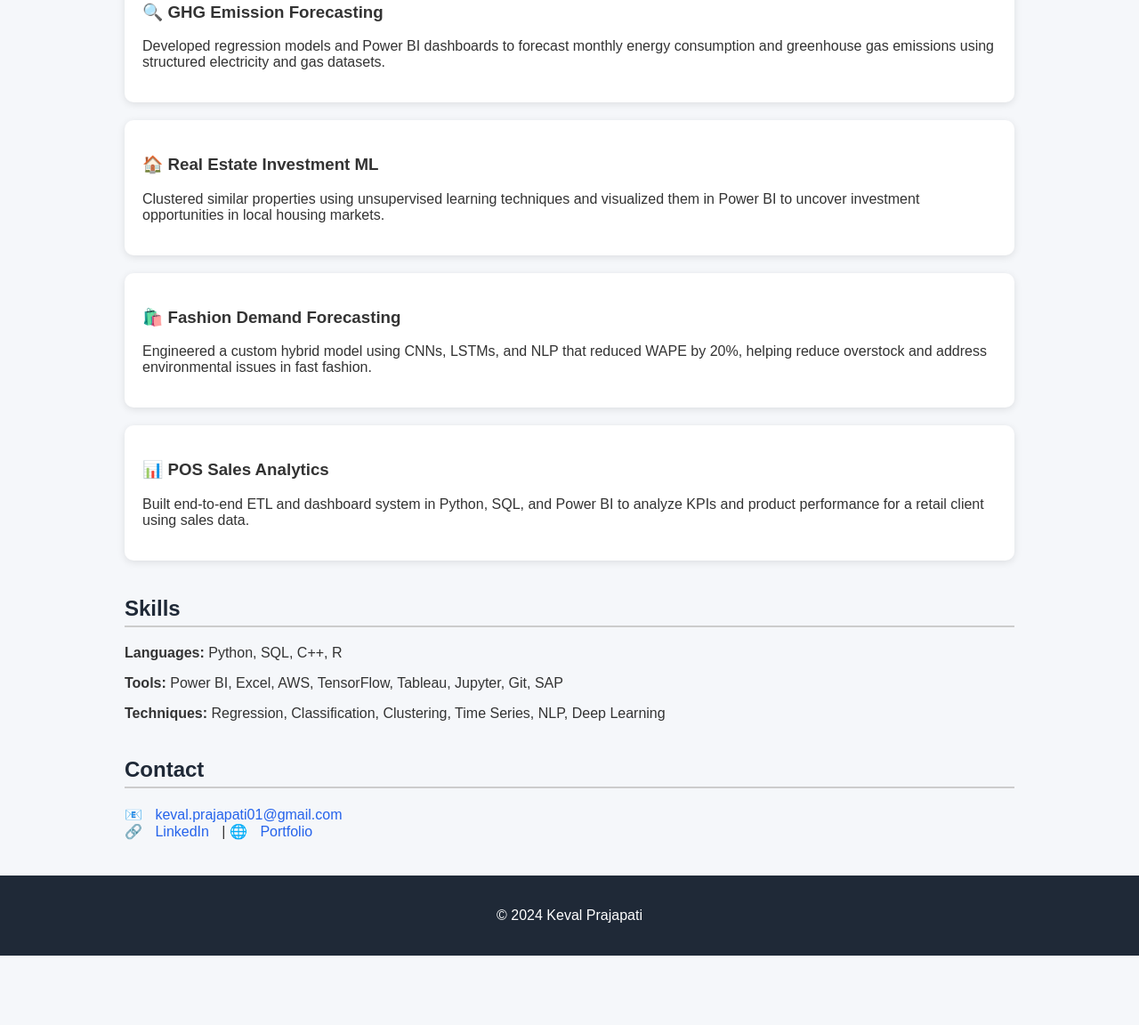
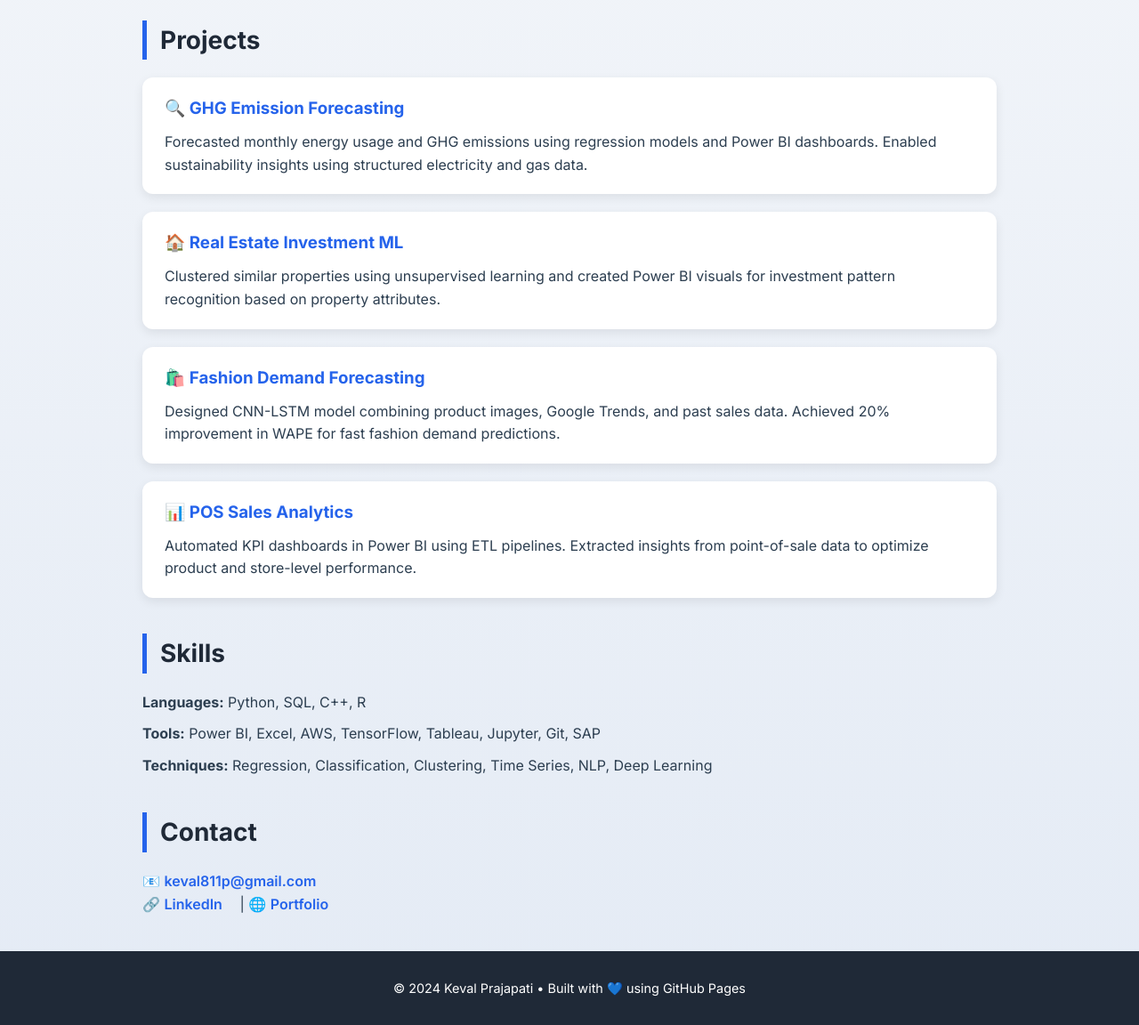
Before and after one commit to krishna4848/krishna4848.github.io, a plain HTML site: page index.html in a window 1280 px wide. Shown: the part 457-1609 px from the top of the page at 89% size. Before the commit the page ends 1531 px from the top, so only its background shows below. Drawn offline with Linux system fonts and the light colour scheme.

Commit message:
Update index.html

```diff
--- a/index.html
+++ b/index.html
@@ -4,22 +4,31 @@
   <meta charset="UTF-8" />
   <meta name="viewport" content="width=device-width, initial-scale=1.0" />
   <title>Keval Prajapati | Data & ML Portfolio</title>
+  <link href="https://fonts.googleapis.com/css2?family=Inter:wght@400;600;700&display=swap" rel="stylesheet">
   <style>
-    body {
-      font-family: Arial, sans-serif;
-      background-color: #f5f7fa;
-      color: #333;
+    * {
       margin: 0;
       padding: 0;
+      box-sizing: border-box;
+    }
+    body {
+      font-family: 'Inter', sans-serif;
+      background: linear-gradient(to bottom, #f5f7fa, #e4ebf5);
+      color: #2c3e50;
+      line-height: 1.6;
     }
     header {
-      background-color: #1f2937;
-      color: #fff;
-      padding: 40px 20px;
+      background: #1f2937;
+      color: white;
+      padding: 60px 20px;
       text-align: center;
     }
-    h1, h2 {
-      margin: 10px 0;
+    header h1 {
+      font-size: 2.8rem;
+      margin-bottom: 10px;
+    }
+    header p {
+      font-size: 1.2rem;
     }
     section {
       max-width: 1000px;
@@ -27,31 +36,44 @@
       padding: 0 20px;
     }
     .section-title {
+      font-size: 1.75rem;
       color: #1f2937;
-      font-size: 1.5rem;
-      border-bottom: 2px solid #ccc;
-      padding-bottom: 5px;
+      border-left: 5px solid #2563eb;
+      padding-left: 15px;
       margin-bottom: 20px;
     }
     .project {
-      background-color: #fff;
-      padding: 20px;
+      background: white;
+      padding: 20px 25px;
       margin-bottom: 20px;
-      border-radius: 10px;
-      box-shadow: 0 2px 8px rgba(0,0,0,0.1);
+      border-radius: 12px;
+      box-shadow: 0 4px 12px rgba(0,0,0,0.08);
+      transition: transform 0.2s ease;
+    }
+    .project:hover {
+      transform: translateY(-5px);
+    }
+    .project h3 {
+      margin-bottom: 10px;
+      color: #2563eb;
     }
     footer {
-      background-color: #1f2937;
-      color: #fff;
+      background: #1f2937;
+      color: white;
       text-align: center;
-      padding: 20px;
+      padding: 30px 20px;
+      font-size: 0.9rem;
     }
     a {
       color: #2563eb;
       text-decoration: none;
+      font-weight: 600;
     }
     .contact a {
-      margin: 0 10px;
+      margin-right: 15px;
+    }
+    .skills p {
+      margin: 10px 0;
     }
   </style>
 </head>
@@ -63,7 +85,7 @@
 
   <section>
     <h2 class="section-title">About Me</h2>
-    <p>I am a results-driven data professional with 3+ years of experience across analytics, machine learning, and automation. With a Master's in AI & ML from the University of Waterloo, I specialize in transforming data into strategic insights using Python, SQL, Power BI, and AWS. I’m passionate about streamlining processes and empowering decisions through data.</p>
+    <p>I’m a data professional with 3+ years of experience building analytics dashboards, automating reporting, and deploying ML solutions to support real-world decisions. I specialize in Python, SQL, Power BI, and AWS, and I’m passionate about making data-driven impact across business domains. My background combines technical depth with business thinking to solve problems efficiently and strategically.</p>
   </section>
 
   <section>
@@ -71,26 +93,26 @@
 
     <div class="project">
       <h3>🔍 GHG Emission Forecasting</h3>
-      <p>Developed regression models and Power BI dashboards to forecast monthly energy consumption and greenhouse gas emissions using structured electricity and gas datasets.</p>
+      <p>Forecasted monthly energy usage and GHG emissions using regression models and Power BI dashboards. Enabled sustainability insights using structured electricity and gas data.</p>
     </div>
 
     <div class="project">
       <h3>🏠 Real Estate Investment ML</h3>
-      <p>Clustered similar properties using unsupervised learning techniques and visualized them in Power BI to uncover investment opportunities in local housing markets.</p>
+      <p>Clustered similar properties using unsupervised learning and created Power BI visuals for investment pattern recognition based on property attributes.</p>
     </div>
 
     <div class="project">
       <h3>🛍️ Fashion Demand Forecasting</h3>
-      <p>Engineered a custom hybrid model using CNNs, LSTMs, and NLP that reduced WAPE by 20%, helping reduce overstock and address environmental issues in fast fashion.</p>
+      <p>Designed CNN-LSTM model combining product images, Google Trends, and past sales data. Achieved 20% improvement in WAPE for fast fashion demand predictions.</p>
     </div>
 
     <div class="project">
       <h3>📊 POS Sales Analytics</h3>
-      <p>Built end-to-end ETL and dashboard system in Python, SQL, and Power BI to analyze KPIs and product performance for a retail client using sales data.</p>
+      <p>Automated KPI dashboards in Power BI using ETL pipelines. Extracted insights from point-of-sale data to optimize product and store-level performance.</p>
     </div>
   </section>
 
-  <section>
+  <section class="skills">
     <h2 class="section-title">Skills</h2>
     <p><strong>Languages:</strong> Python, SQL, C++, R</p>
     <p><strong>Tools:</strong> Power BI, Excel, AWS, TensorFlow, Tableau, Jupyter, Git, SAP</p>
@@ -101,15 +123,16 @@
     <h2 class="section-title">Contact</h2>
     <div class="contact">
       <p>
-        📧 <a href="mailto:keval.prajapati01@gmail.com">keval.prajapati01@gmail.com</a><br>
-        🔗 <a href="https://www.linkedin.com/in/kevalprajapati/">LinkedIn</a> |
+        📧 <a href="mailto:keval811p@gmail.com">keval811p@gmail.com</a><br>
+        🔗 <a href="https://www.linkedin.com/in/keval-prajapati4444/">LinkedIn</a>
+        |
         🌐 <a href="https://kevalprajapati.github.io">Portfolio</a>
       </p>
     </div>
   </section>
 
   <footer>
-    <p>© 2024 Keval Prajapati</p>
+    <p>© 2024 Keval Prajapati • Built with 💙 using GitHub Pages</p>
   </footer>
 </body>
 </html>
```
